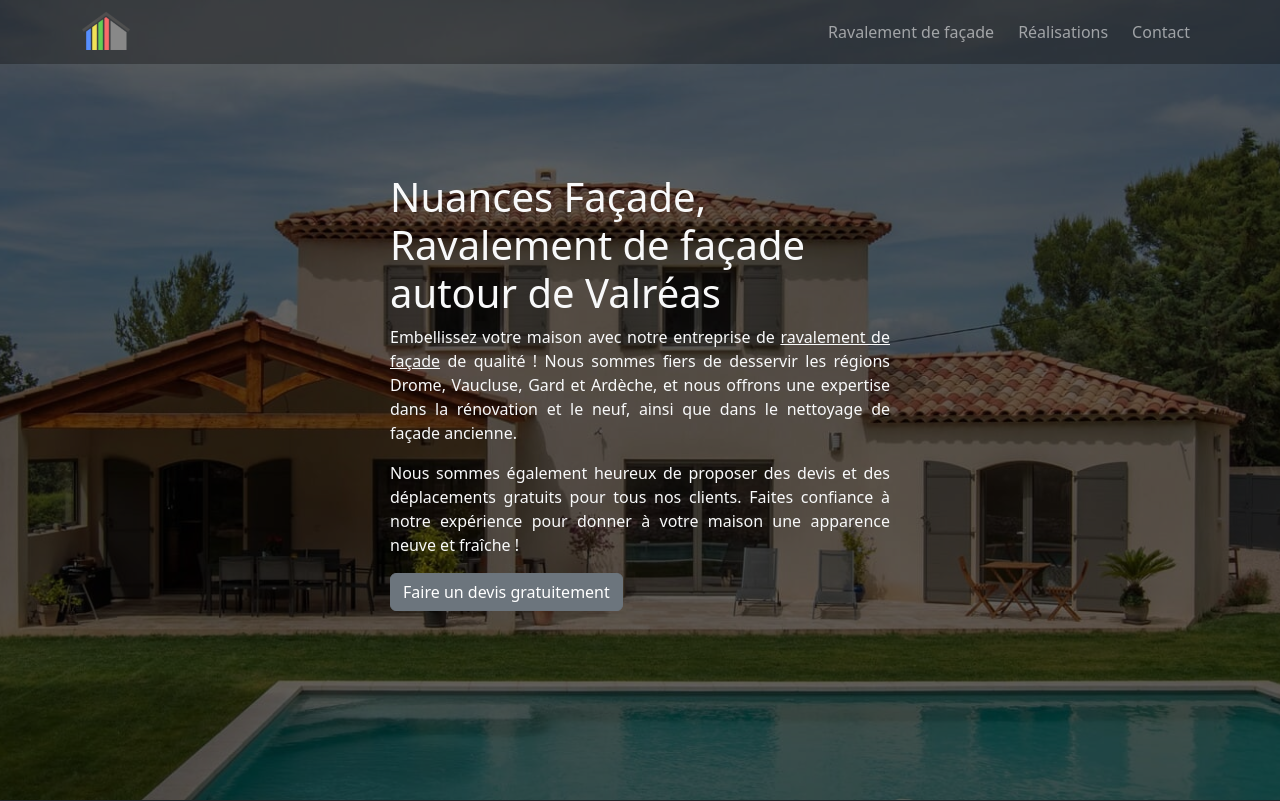
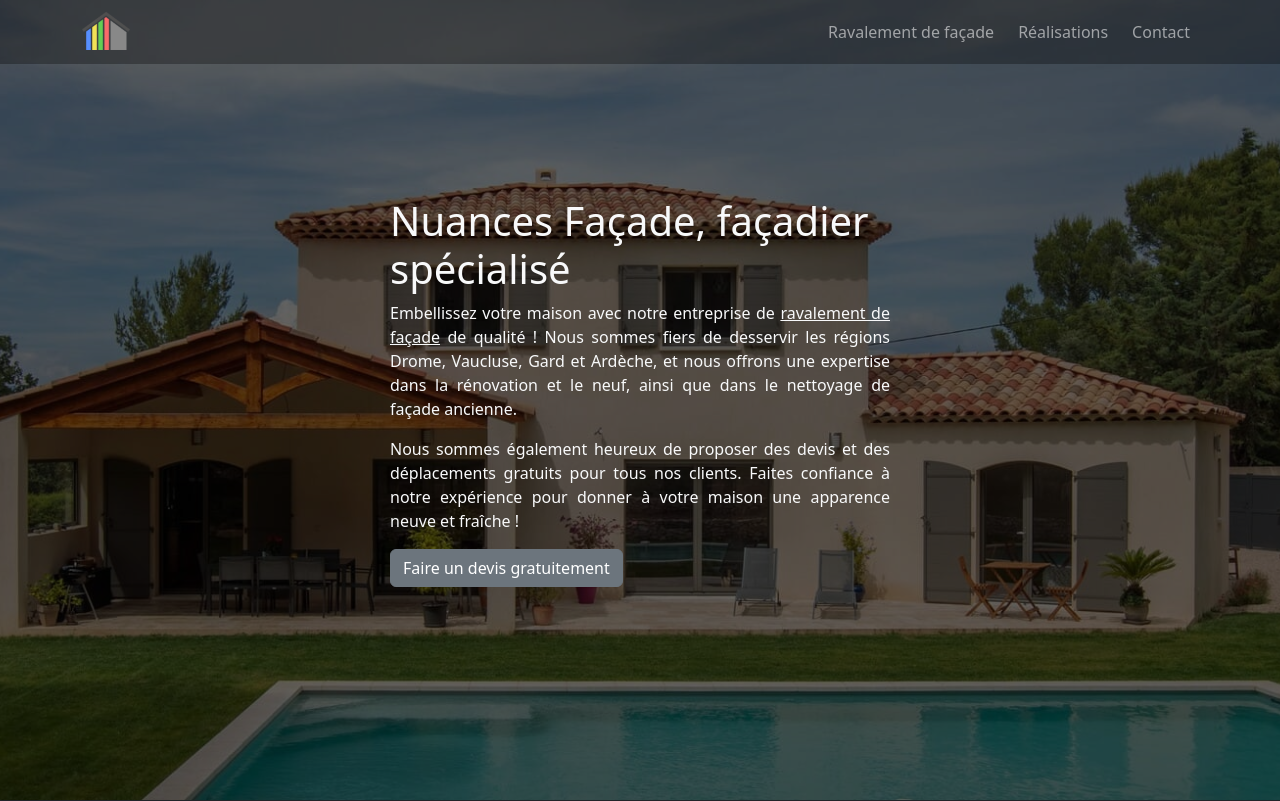
Before and after one commit to bougassaa/nuances-facade, a PHP site: page / in a window 1280 px wide. Shown: the top 801 px of the page. Run offline with PHP 8.4, Linux system fonts and the light colour scheme.

Commit message:
change title

```diff
--- a/index.php
+++ b/index.php
@@ -6,7 +6,7 @@ include_once "layouts/header.php"
 
 <div class="p-3 align-items-end align-items-md-center justify-content-center" id="landing-home">
     <div class="text-light">
-        <h1>Nuances Façade, Ravalement de façade autour de Valréas</h1>
+        <h1>Nuances Façade, façadier spécialisé</h1>
         <p class="text-justify">
             Embellissez votre maison avec notre entreprise de <a class="link-light" href="/ravalement-facade">ravalement de façade</a> de qualité ! Nous sommes fiers de desservir les régions Drome, Vaucluse, Gard et Ardèche, et nous offrons une expertise dans la rénovation et le neuf, ainsi que dans le nettoyage de façade ancienne.
         </p>
```
